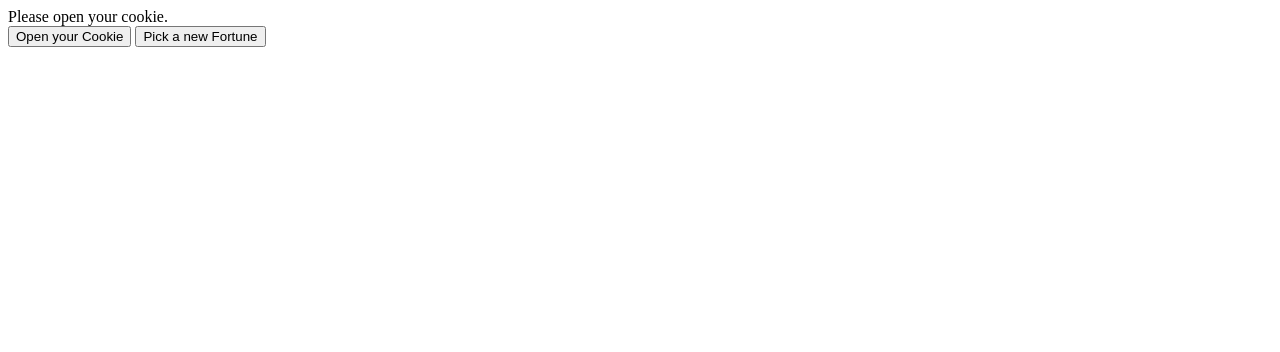
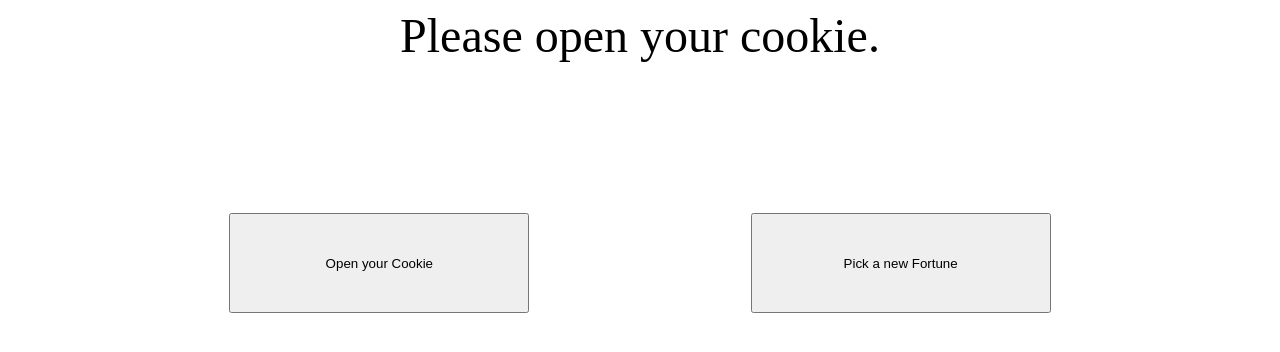
Before and after one commit to snowykittin/Fortune-Cookie, a plain HTML site: page index.html in a window 1280 px wide. Drawn offline with Linux system fonts and the light colour scheme.

Commit message:
Made it fancyish

```diff
--- a/index.html
+++ b/index.html
@@ -6,13 +6,16 @@
     <meta http-equiv="X-UA-Compatible" content="IE=edge">
     <meta name="viewport" content="width=device-width, initial-scale=1.0">
     <title>Fortune Cookie</title>
+    <link rel="stylesheet" href="style.css">
 </head>
 
 <body>
 
     <div id="fortuneResponse">Please open your cookie.</div>
-    <button onclick="myFortune.getFortune()">Open your Cookie</button>
-    <button onclick="myFortune.newCookie()">Pick a new Fortune</button>
+    <div class="buttons">
+        <button onclick="myFortune.getFortune()">Open your Cookie</button>
+        <button onclick="myFortune.newCookie()">Pick a new Fortune</button>
+    </div>
 
     <script src="js/app.js"></script>
 </body>
--- /dev/null
+++ b/style.css
@@ -0,0 +1,17 @@
+#fortuneResponse{
+    font-size: 48px;
+    text-align: center;
+}
+
+.buttons{
+    width: 100%;
+    display: flex;
+    align-items: center;
+    justify-content: space-evenly;
+    padding-top: 150px;
+}
+
+button{
+    width: 300px;
+    height: 100px;
+}
```
